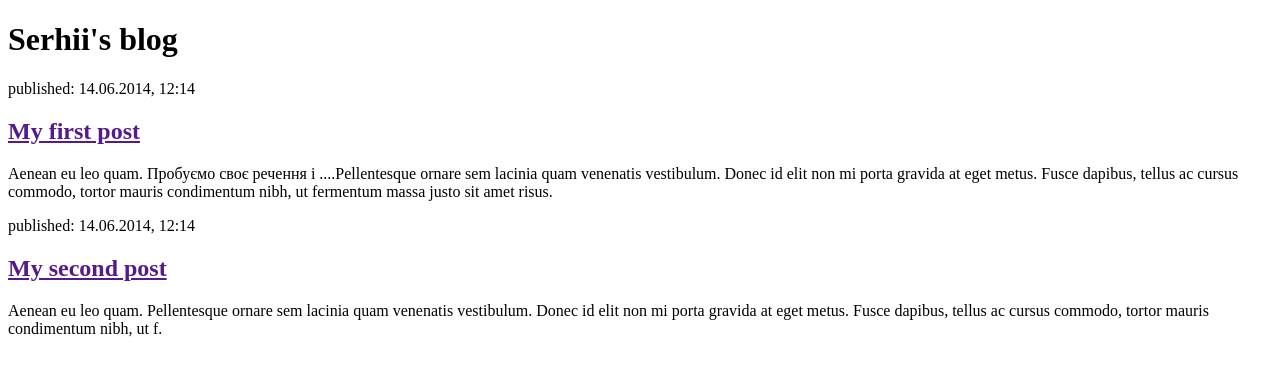
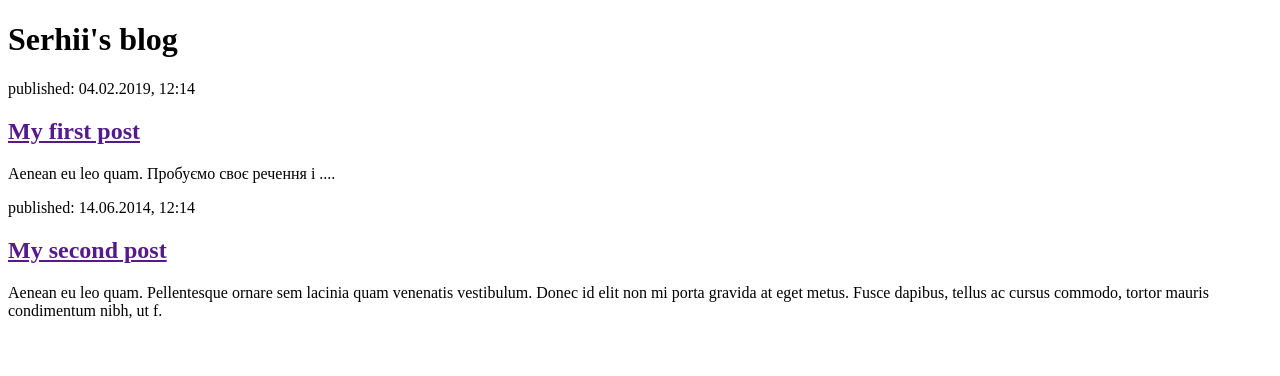
Before and after one commit to kosyachenko/my-second-blog, a Django app: page / in a window 1280 px wide. Shown: the top 376 px of the page. Run offline with Django 3.2, Linux system fonts and the light colour scheme.

Commit message:
changed post.html fourth commit

```diff
--- a/blog/templates/blog/post_list.html
+++ b/blog/templates/blog/post_list.html
@@ -1,7 +1,7 @@
 <!DOCTYPE html>
 <html>
 <head>
-        <title>Django Girls blog</title>
+        <title>Django blog</title>
     </head>
     <body>
         <div>
@@ -9,9 +9,10 @@
         </div>
 
         <div>
-            <p>published: 14.06.2014, 12:14</p>
+            <p>published: 04.02.2019, 12:14</p>
             <h2><a href="">My first post</a></h2>
-            <p>Aenean eu leo quam. Пробуємо своє речення і ....Pellentesque ornare sem lacinia quam venenatis vestibulum. Donec id elit non mi porta gravida at eget metus. Fusce dapibus, tellus ac cursus commodo, tortor mauris condimentum nibh, ut fermentum massa justo sit amet risus.</p>
+            <p>Aenean eu leo quam. Пробуємо своє речення і ....
+                </p>
         </div>
 
         <div>
```
